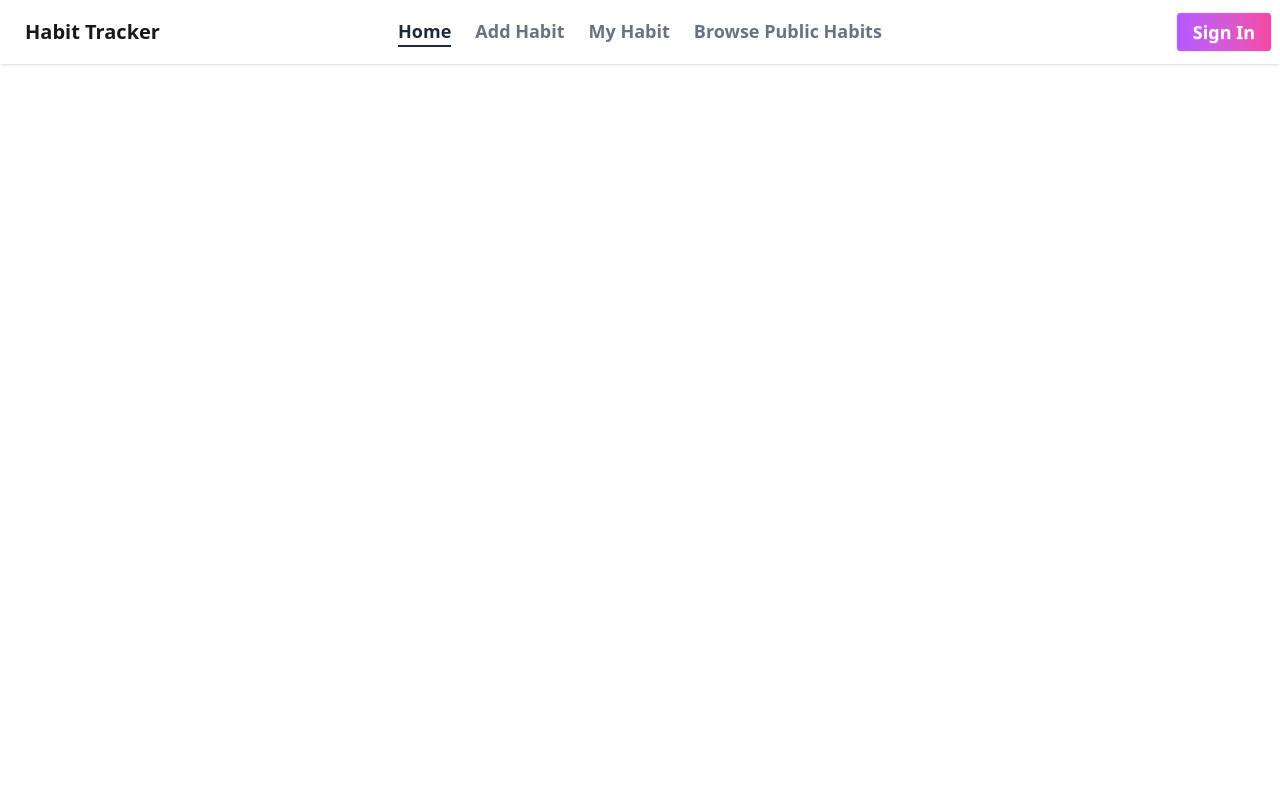
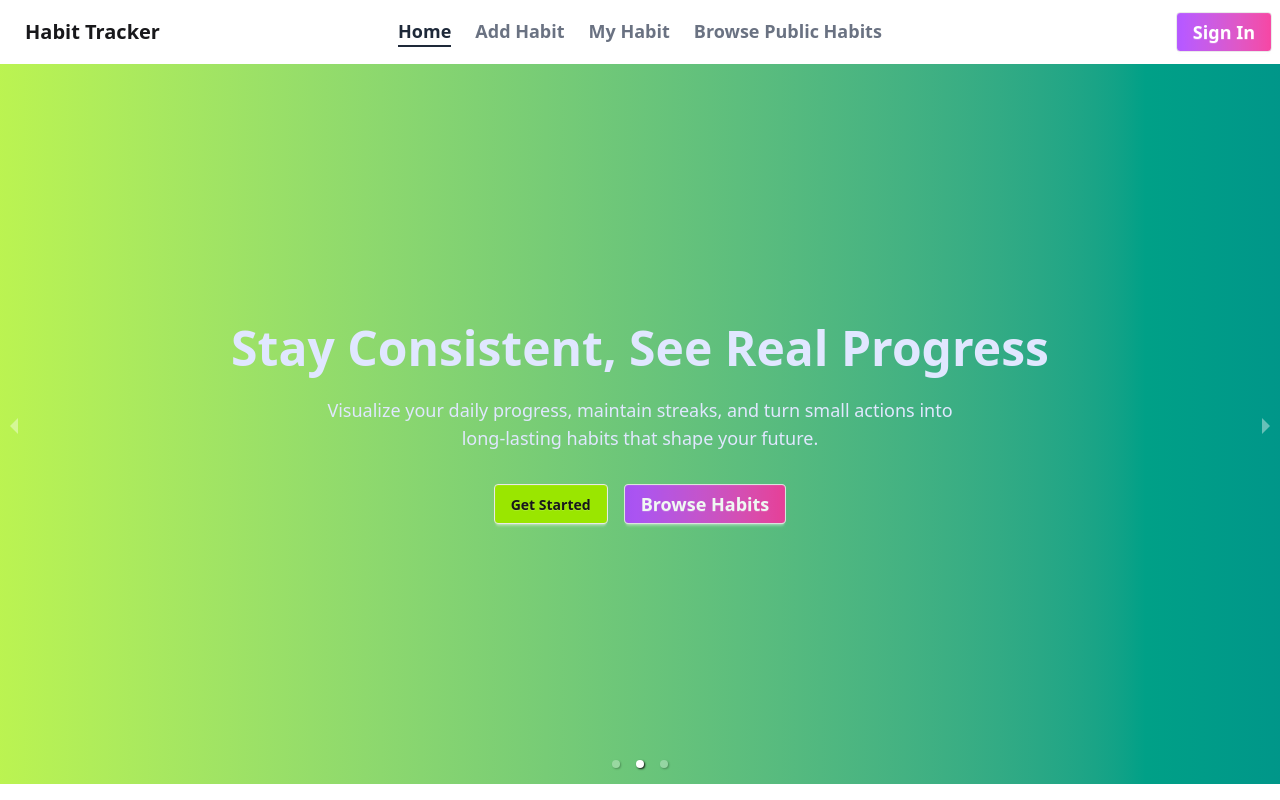
Before and after one commit to Rakibul29h/Habbit_Tracker_Client, a React (Vite) app: page / in a window 1280 px wide. Built offline with nearby package versions, Linux system fonts and the light colour scheme; no server answers.

Commit message:
loading animation done

```diff
--- a/package.json
+++ b/package.json
@@ -14,13 +14,16 @@
     "axios": "^1.13.2",
     "daisyui": "^5.4.7",
     "firebase": "^12.5.0",
+    "framer-motion": "^12.23.26",
     "lucide-react": "^0.553.0",
     "react": "^19.1.1",
     "react-dom": "^19.1.1",
     "react-hot-toast": "^2.6.0",
     "react-icon": "^1.0.0",
     "react-icons": "^5.5.0",
+    "react-responsive-carousel": "^3.2.23",
     "react-router": "^7.9.5",
+    "react-spinners": "^0.17.0",
     "sweetalert2": "^11.26.3",
     "tailwindcss": "^4.1.17"
   },
--- /dev/null
+++ b/src/Components/Homepage]/Banner.jsx
@@ -0,0 +1,80 @@
+import React from "react";
+import { motion } from "framer-motion";
+import { Link } from "react-router";
+import "react-responsive-carousel/lib/styles/carousel.min.css"; // requires a loader
+import { Carousel } from "react-responsive-carousel";
+const Banner = () => {
+  return (
+    <div>
+      <Carousel
+        autoPlay={true}
+        infiniteLoop={true}
+        interval={3000}
+        showStatus={false}
+        showThumbs={false}
+        swipeable={true}
+      >
+      <div className="bg-linear-to-r from-orange-200 to-lime-800 min-h-[90vh] flex justify-center items-center text-primary-content">
+        <div className=" container mx-auto px-6 py-20 text-center">
+          <motion.h1 className="text-4xl md:text-5xl font-bold mb-6">
+            Build Better Habits, One Day at a Time
+          </motion.h1>
+          <p className="max-w-2xl mx-auto text-lg mb-8">
+            Track your daily habits, build powerful streaks, and boost your
+            productivity with consistency.
+          </p>
+          <div className="flex justify-center gap-4">
+            <Link to="/add-habit" className="btn bg-lime-400 hover:scale-105">
+              Get Started
+            </Link>
+            <Link to="/public-habits" className="customBtn">
+              Browse Habits
+            </Link>
+          </div>
+        </div>
+      </div>
+      <div className="bg-linear-to-r from-lime-300 to-teal-600 min-h-[90vh] flex justify-center items-center text-primary-content">
+        <div className="container mx-auto px-6 py-20 text-center">
+          <h1 className="text-4xl md:text-5xl font-bold mb-6">
+            Stay Consistent, See Real Progress
+          </h1>
+          <p className="max-w-2xl mx-auto text-lg mb-8">
+            Visualize your daily progress, maintain streaks, and turn small
+            actions into long-lasting habits that shape your future.
+          </p>
+          <div className="flex justify-center gap-4">
+            <Link to="/add-habit" className="btn bg-lime-400 hover:scale-105">
+              Get Started
+            </Link>
+            <Link to="/public-habits" className="customBtn">
+              Browse Habits
+            </Link>
+          </div>
+        </div>
+      </div>
+
+      <div className="bg-linear-to-r from-teal-200 to-indigo-800 min-h-[90vh] text-primary-content flex justify-center items-center ">
+        <div className="container mx-auto px-6 py-20 text-center">
+          <h1 className="text-4xl md:text-5xl font-bold mb-6">
+            Turn Goals Into Daily Wins
+          </h1>
+          <p className="max-w-2xl mx-auto text-lg mb-8">
+            Break your goals into simple daily habits, stay motivated, and build
+            a healthier, more productive lifestyle step by step.
+          </p>
+          <div className="flex justify-center gap-4">
+            <Link to="/add-habit" className="btn bg-lime-400 hover:scale-105">
+              Get Started
+            </Link>
+            <Link to="/public-habits" className="customBtn">
+              Browse Habits
+            </Link>
+          </div>
+        </div>
+      </div>
+      </Carousel>
+    </div>
+  );
+};
+
+export default Banner;
--- /dev/null
+++ b/src/Components/Loading/Loading.jsx
@@ -0,0 +1,12 @@
+import React from 'react'
+import {  ClipLoader } from "react-spinners";
+
+const Loading = () => {
+  return (
+    <div className='min-h-[calc(100vh-64px)] flex justify-center items-center'>
+     <ClipLoader size={40} />
+    </div>
+  )
+}
+
+export default Loading
--- a/src/Pages/AddHabits/AddHabits.jsx
+++ b/src/Pages/AddHabits/AddHabits.jsx
@@ -4,6 +4,7 @@ import axios from "axios";
 import useAxiosSecure from "../../Hook/useSecureAxios";
 import toast from "react-hot-toast";
 import { useNavigate } from "react-router";
+
 
 
 const AddHabits = () => {
@@ -21,14 +22,22 @@ const AddHabits = () => {
     const category = e.target.category.value;
     const visibility=e.target.visibility.value;
     const formData = new FormData();
-    formData.append("image", file);
+
+    let photoURL;
+    if(!file)
+    {
+      photoURL=""
+    }else{
+          formData.append("image", file);
       toast.success("Adding Habit....")
 
-    const result = await axios.post(`https://api.imgbb.com/1/upload?expiration=600&key=${ import.meta.env.VITE_imgBB}`
+    const result = await axios.post(`https://api.imgbb.com/1/upload?key=${ import.meta.env.VITE_imgBB}`
      ,
       formData
     );
-    const photoURL = result.data.data.display_url;
+     photoURL = result.data.data.display_url;
+    }
+
     const newHabit = {
       name,
       email,
@@ -46,6 +55,7 @@ const AddHabits = () => {
 
     axiosSecure.post("/habit",newHabit)
     .then((data)=>{
+      console.log(data.data)
       if(data.data.insertedId)
       {
         toast.success("Habit added Successfully!")
@@ -90,6 +100,7 @@ const AddHabits = () => {
             className="input w-full focus:outline-none"
             placeholder="Enter Title"
             name="title"
+            required
           />
           <label className="label">Description</label>
           <textarea
--- /dev/null
+++ b/src/Pages/HomePage/Home.jsx
@@ -0,0 +1,12 @@
+import React from 'react';
+import Banner from '../../Components/Homepage]/Banner';
+
+const Home = () => {
+    return (
+        <div>
+            <Banner></Banner>
+        </div>
+    );
+};
+
+export default Home;
--- a/src/Pages/Mybids/MyHabits.jsx
+++ b/src/Pages/Mybids/MyHabits.jsx
@@ -4,6 +4,7 @@ import useAxiosSecure from "../../Hook/useSecureAxios";
 import { CircleCheck, CircleX, Edit, FilePenLine, Trash } from "lucide-react";
 import toast from "react-hot-toast";
 import Swal from "sweetalert2";
+import Loading from '../../Components/Loading/Loading';
 
 const MyHabits = () => {
   const { user } = UseAuth();
@@ -11,11 +12,23 @@ const MyHabits = () => {
   const ModalRef = useRef(null);
   const [EditableHabit, setEditableHabit] = useState([]);
   const axiosSecure = useAxiosSecure();
+  const [loading, setLoading] = useState(true);
 
   useEffect(() => {
-    axiosSecure.get(`/habit?email=${user?.email}`).then((data) => {
-      setHabit(data.data);
+    if (!user?.email) return;
+
+  setLoading(true);
+  axiosSecure.get(`/habit?email=${user.email}`)
+    .then((res) => {
+      setHabit(res.data);
+    })
+    .catch(() => {
+      toast.error("Failed to load habits");
+    })
+    .finally(() => {
+      setLoading(false);
     });
+
   }, [user, axiosSecure]);
 
   const handleComplete = (id) => {
@@ -93,14 +106,19 @@ const MyHabits = () => {
       }
     });
   };
+  if(loading) return<Loading></Loading>
   return (
     <div>
-      {habit.length > 0 ? (
+      <div className="my-4 px-1 md:px-5">
+        <h2 className="text-3xl md:text-4xl font-bold">My habits</h2>
+        <p className="my-2 text-lg text-gray-500">Small habits today, a better version of you tomorrow</p>
+      </div>
+      {habit?.length > 0 ? (
         <>
-          <div className="overflow-x-auto h-full w-full">
-            <table className="table table-xs table-pin-rows table-pin-cols">
+          <div className="overflow-x-auto my-10 px-2 md:px-5 h-full w-full">
+            <table className="table table-md table-pin-rows table-pin-cols">
               <thead>
-                <tr>
+                <tr className="text-lg">
                   <th>SL No</th>
                   <td>Title</td>
                   <td>Category</td>
@@ -161,6 +179,7 @@ const MyHabits = () => {
               </tbody>
             </table>
           </div>
+
           <dialog
             ref={ModalRef}
             className="modal modal-bottom sm:modal-middle w-full"
@@ -273,7 +292,7 @@ const MyHabits = () => {
           </dialog>
         </>
       ) : (
-        <span>No habit found</span>
+        <span> No habits found</span>
       )}
     </div>
   );
--- a/src/Routes/PrivateRoutes.jsx
+++ b/src/Routes/PrivateRoutes.jsx
@@ -1,12 +1,13 @@
 import React from 'react';
 import UseAuth from '../Hook/UseAuth';
 import { Navigate, useLocation } from 'react-router';
+import Loading from '../Components/Loading/Loading';
 
 const PrivateRoutes = ({children}) => {
     const {user,loading}=UseAuth( );
     const location=useLocation();
     if(loading)
-        return <span className="text-4xl">Loading....</span>
+        return <Loading></Loading>
     if(user)
     {
         return children
--- a/src/Routes/router.jsx
+++ b/src/Routes/router.jsx
@@ -8,6 +8,7 @@ import MyHabits from '../Pages/Mybids/MyHabits';
 import AddHabits from '../Pages/AddHabits/AddHabits';
 import PublicHabit from '../Pages/PublicHabit/PublicHabit';
 import ErrorPage from '../Pages/ErrorPage/ErrorPage';
+import Home from '../Pages/HomePage/Home';
 
  export const router=createBrowserRouter([
     {
@@ -15,6 +16,10 @@ import ErrorPage from '../Pages/ErrorPage/ErrorPage';
         element:<MainLayout></MainLayout>,
          errorElement: <ErrorPage></ErrorPage>,
         children:[
+            {
+                index:"true",
+                element:<Home></Home>
+            },
             {
                 path:"/login",
                 element:<LogIn></LogIn>
--- a/src/index.css
+++ b/src/index.css
@@ -1,8 +1,12 @@
 @import "tailwindcss";
-@plugin "daisyui" {
-  themes: light --default, dark --prefersdark;
+@plugin "daisyui" ;
+@plugin "daisyui/theme" {
+  name: "light";
+  default: true;
+  --color-primary: oklch(70.5% 0.213 47.604);
+  --color-secondary: teal;
+  --color-accent:#E74C3C;
 }
-
 .customBtn{
   @apply btn text-lg text-white bg-linear-to-r from-purple-500 to-pink-500
   opacity-90 hover:opacity-100
```
Also changed, not shown: 1 other file (tests, documents, lock files or other folders).
